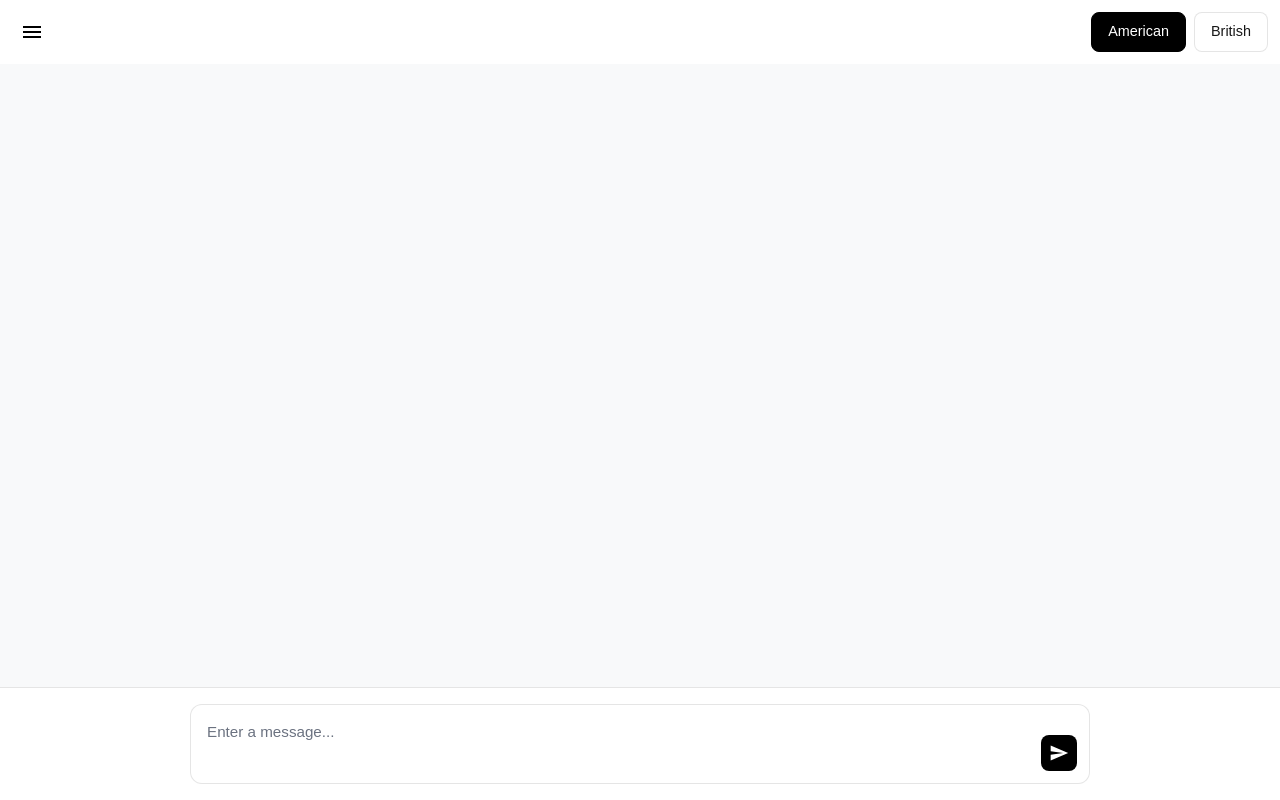
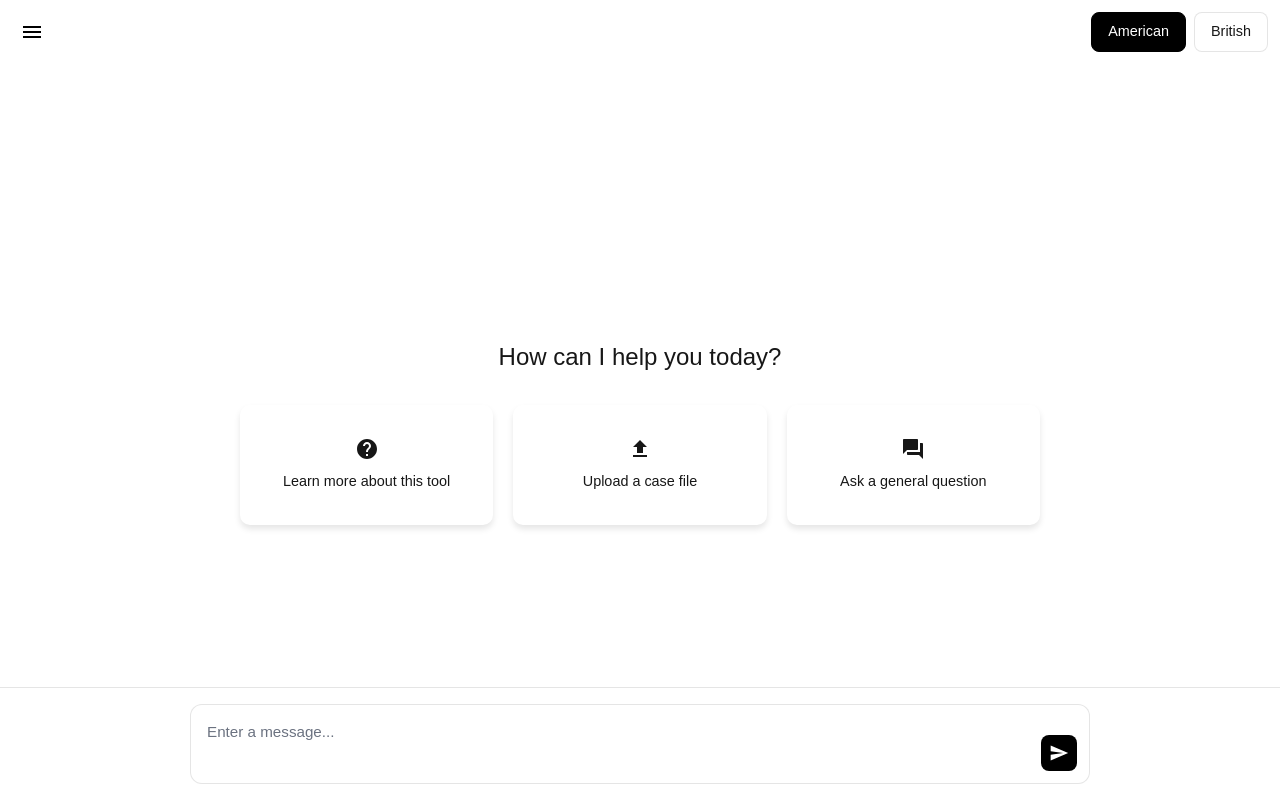
Before and after one commit to taisy03-uni/final-rag, a Next.js app: page /chat in a window 1280 px wide. Built offline with nearby package versions, Linux system fonts and the light colour scheme; a web font is replaced by a local one.

Commit message:
intro screen

```diff
--- a/src/app/chat/components/ChatInterface.tsx
+++ b/src/app/chat/components/ChatInterface.tsx
@@ -1,9 +1,10 @@
 "use client";
 
 import React, { useState, useRef, useEffect } from 'react';
-import { MdSmartToy, MdSend } from 'react-icons/md';
+import { MdSmartToy, MdSend, MdUpload, MdHelp, MdQuestionAnswer } from 'react-icons/md';
 import styles from '../chat.module.css';
 import loadingStyles from './styles/loadingDots.module.css';
+import newChatStyles from './styles/newChat.module.css';
 import ReactMarkdown from 'react-markdown';
 import remarkGfm from 'remark-gfm';
 import squeeze from 'remark-squeeze-paragraphs';
@@ -14,6 +15,7 @@ interface ChatInterfaceProps {
   onMessagesUpdate: (messages: Array<{ text: string; isOutgoing: boolean }>) => void;
   onSendMessage: (message: string) => Promise<void>;
   isLoading: boolean;
+  onFileUpload?: (file: File) => void; // Add this prop if you need file upload functionality
 }
 
 const ChatInterface: React.FC<ChatInterfaceProps> = ({
@@ -21,34 +23,68 @@ const ChatInterface: React.FC<ChatInterfaceProps> = ({
   messages,
   onMessagesUpdate,
   onSendMessage,
-  isLoading
+  isLoading,
+  onFileUpload
 }) => {
   const [userMessage, setUserMessage] = useState<string>('');
   const chatboxRef = useRef<HTMLUListElement>(null);
   const textareaRef = useRef<HTMLTextAreaElement>(null);
+  const fileInputRef = useRef<HTMLInputElement>(null);
+  const isNewChat = messages.length === 0;
 
   const handleChat = async () => {
     const message = userMessage.trim();
     if (!message) return;
 
-    // Add user message to chat immediately
     const newMessages = [...messages, { text: message, isOutgoing: true }];
     onMessagesUpdate(newMessages);
     setUserMessage('');
 
     try {
-      // Call the parent component's send message handler which connects to Gemini
       await onSendMessage(message);
-
-      // Remove loading message - parent's onMessagesUpdate will handle the actual response
     } catch (error) {
       console.error('Error sending message:', error);
-      // Replace loading message with error
       const errorMessages = [...newMessages, {
         text: "Sorry, I couldn't process your request. Please try again.",
         isOutgoing: false
       }];
       onMessagesUpdate(errorMessages);
+    }
+  };
+
+  const handleQuickAction = (action: string) => {
+    let message = '';
+    switch (action) {
+      case 'learnMore':
+        message = "Hi xxxx, We are a legal research assistant specialized in UK law, providing insights and guidance based on the latest legal context. We assist in researching case files, answering general legal questions, and offering professional advice. How can I assist you today?";
+        onMessagesUpdate([...messages, { text: message, isOutgoing: false }]);
+        handleChat();
+        break;
+      case 'askQuestion':
+        message = "I have a general question.";
+        break;
+      case 'caseResearch':
+        message = "I want to upload a case file for research.";
+        if (fileInputRef.current) {
+          fileInputRef.current.click(); // Trigger file upload dialog
+        }
+        break;
+      default:
+        return;
+    }
+
+    //setUserMessage(message);
+    // Optionally auto-send the message
+    // handleChat();
+  };
+
+  const handleFileUpload = (e: React.ChangeEvent<HTMLInputElement>) => {
+    if (e.target.files && e.target.files.length > 0) {
+      const file = e.target.files[0];
+      if (onFileUpload) {
+        onFileUpload(file);
+      }
+      handleQuickAction('caseResearch');
     }
   };
 
@@ -59,7 +95,6 @@ const ChatInterface: React.FC<ChatInterfaceProps> = ({
     }
   };
 
-  // Auto-resize textarea
   useEffect(() => {
     if (textareaRef.current) {
       textareaRef.current.style.height = 'auto';
@@ -67,7 +102,6 @@ const ChatInterface: React.FC<ChatInterfaceProps> = ({
     }
   }, [userMessage]);
 
-  // Auto-scroll to bottom when new messages arrive
   useEffect(() => {
     if (chatboxRef.current) {
       chatboxRef.current.scrollTo({
@@ -79,9 +113,35 @@ const ChatInterface: React.FC<ChatInterfaceProps> = ({
 
   return (
     <div className={styles.chatbotInterface}>
+      {isNewChat && !isLoading ? (
+        <div className={newChatStyles.welcomeScreen}>
+          <h2>How can I help you today?</h2>
+          <div className={newChatStyles.quickActions}>
+            <button className={newChatStyles.quickActionBtn} onClick={() => handleQuickAction('learnMore')}>
+            <MdHelp size={24} />
+            <span>Learn more about this tool</span>
+            </button>
+            <input
+              type="file"
+              ref={fileInputRef}
+              onChange={handleFileUpload}
+              accept=".pdf,.doc,.docx,.txt"
+              style={{ display: 'none' }}
+            />
+            <button className={newChatStyles.quickActionBtn}onClick={() => fileInputRef.current?.click()}>
+            <MdUpload size={24} />
+            <span>Upload a case file</span>
+            </button>
+            <button className={newChatStyles.quickActionBtn} onClick={() => handleQuickAction('askQuestion')} >
+            <MdQuestionAnswer size={24} />
+            <span>Ask a general question</span>
+            </button>
+          </div>
+        </div>
+      ) : (
         <ul className={styles.chatbox} ref={chatboxRef}>
           {messages.map((msg, index) => (
-          <li key={index}  className={`${styles.chat} ${msg.isOutgoing ? styles.outgoing : styles.incoming}`}>
+            <li key={index} className={`${styles.chat} ${msg.isOutgoing ? styles.outgoing : styles.incoming}`}>
               {!msg.isOutgoing && <span className={styles.icon}><MdSmartToy /></span>}
               <div className={styles.chatContent}>
                 <ReactMarkdown
@@ -91,7 +151,9 @@ const ChatInterface: React.FC<ChatInterfaceProps> = ({
                     h2: ({node, ...props}) => <h2 style={{ fontSize: '1.5em', fontWeight: 'bold' }} {...props} />,
                     h3: ({node, ...props}) => <h3 style={{ fontSize: '1.2em', fontWeight: 'bold' }} {...props} />,
                     h4: ({node, ...props}) => <h4 style={{ fontSize: '1em', fontWeight: 'bold' }} {...props} />
-            }}>{msg.text}</ReactMarkdown>
+                  }}>
+                  {msg.text}
+                </ReactMarkdown>
               </div>
             </li>
           ))}
@@ -108,6 +170,7 @@ const ChatInterface: React.FC<ChatInterfaceProps> = ({
             </li>
           )}
         </ul>
+      )}
 
       <div className={styles.inputContainer}>
         <div className={styles.inputWrapper}>
--- /dev/null
+++ b/src/app/chat/components/styles/newChat.module.css
@@ -0,0 +1,50 @@
+.welcomeScreen {
+    display: flex;
+    flex-direction: column;
+    align-items: center;
+    justify-content: center;
+    height: 100%;
+    padding: 20px;
+    text-align: center;
+    color: var(--text-color);
+  }
+
+  .welcomeScreen h2 {
+    margin-bottom: 30px;
+    font-size: 1.5rem;
+  }
+
+  .quickActions {
+    display: grid;
+    grid-template-columns: repeat(auto-fit, minmax(200px, 1fr));
+    gap: 20px;
+    width: 100%;
+    max-width: 800px;
+  }
+
+  .quickActionBtn {
+    display: flex;
+    flex-direction: column;
+    align-items: center;
+    justify-content: center;
+    padding: 20px;
+    border-radius: 10px;
+    /* set background to blue */
+    background-color: var(--button-bg);
+    box-shadow: 0 4px 6px rgba(0, 0, 0, 0.1);
+    color: var(--button-text);
+    border: none;
+    cursor: pointer;
+    transition: all 0.2s ease;
+    min-height: 120px;
+  }
+
+  .quickActionBtn:hover {
+    background-color: var(--button-hover-bg);
+    transform: translateY(-2px);
+  }
+
+  .quickActionBtn span {
+    margin-top: 10px;
+    font-size: 0.9rem;
+  }
```
Lines whose indentation alone changed are shown as unchanged.
